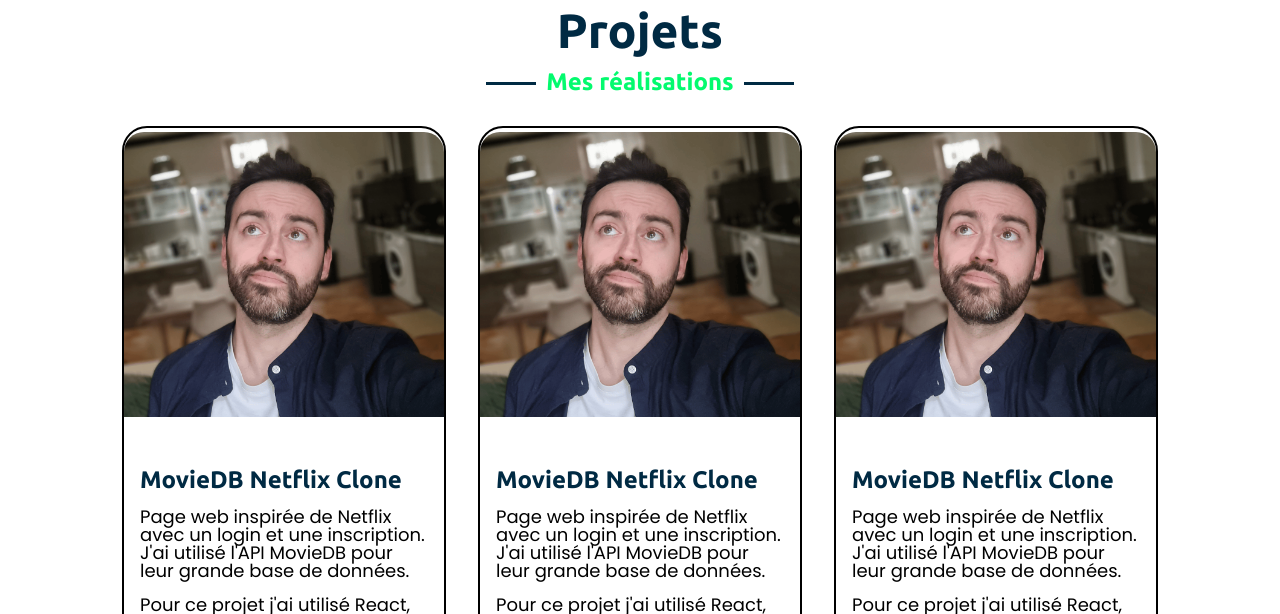
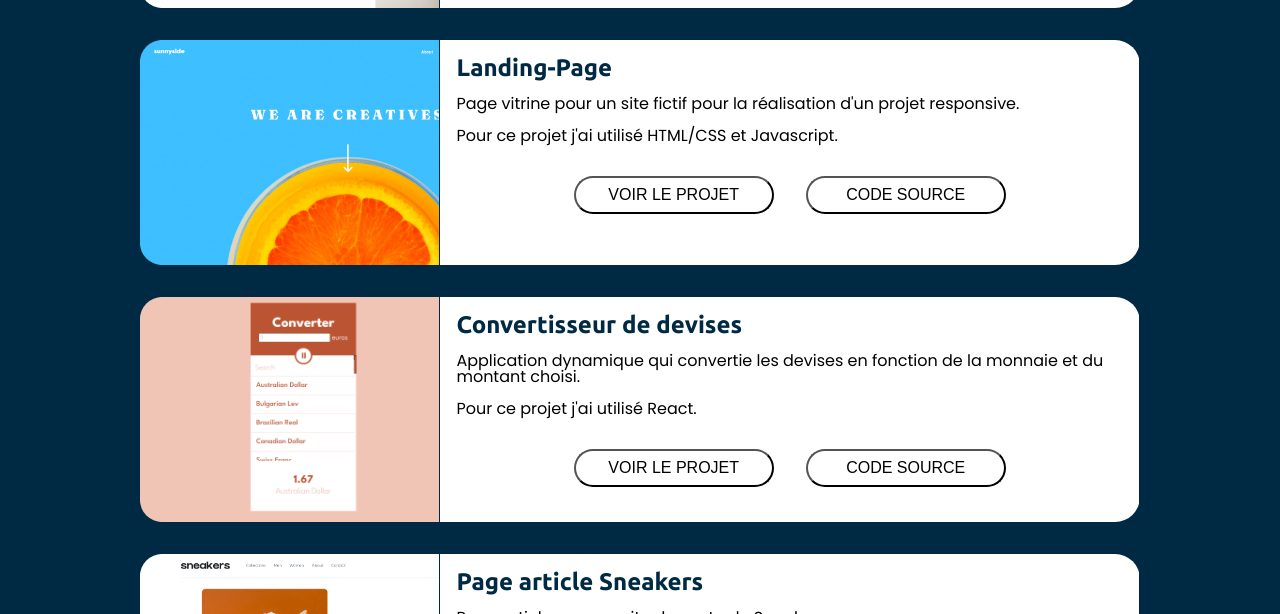
Before and after one commit to NicolasArfel/Portfolio, a website: page index.html in a window 1280 px wide. Shown: the part 2186-2800 px from the top of the page. Drawn offline with nearby package versions, Linux system fonts and the light colour scheme.

Commit message:
desktop projects ok

```diff
--- a/index.html
+++ b/index.html
@@ -101,6 +101,111 @@
           </article>
         </div>
       </section>
+      <section class="projects">
+        <h2 class="subTitle">Projets</h2>
+        <h3 class="subTitle__text">Mes réalisations</h3>
+        <div class="projects__container">
+          <div class="project__container">
+            <div class="project__image">
+              <img src="./images/moviedb.jpg" alt="" />
+            </div>
+            <article>
+              <h3>MovieDB Netflix Clone</h3>
+              <p>
+                Page web inspirée de Netflix avec un login et une inscription.
+                J'ai utilisé l'API MovieDB pour leur grande base de données.
+              </p>
+              <p>Pour ce projet j'ai utilisé React, Tailwind et Firebase.</p>
+              <div class="project__buttons">
+                <button><a href="#">Voir le projet</a></button>
+                <button><a href="#">Code Source</a></button>
+              </div>
+            </article>
+          </div>
+          <div class="project__container">
+            <div class="project__image">
+              <img src="./images/atelier-rc.png" alt="" />
+            </div>
+            <article>
+              <h3>AtelierRc</h3>
+              <p>
+                Site vitrine d'un architecte d'intérieur, avec back-office pour
+                la gestion de ses projets et articles.
+              </p>
+              <p>
+                Pour ce projet j'ai utilisé React-Redux, Materialize, Node-Js,
+                postgreSQL / SQL, JWT,Bcrypt, Multer pour l'API.
+              </p>
+              <div class="project__buttons">
+                <button><a href="#">Voir le projet</a></button>
+                <button><a href="#">Code Source</a></button>
+              </div>
+            </article>
+          </div>
+          <div class="project__container">
+            <div class="project__image">
+              <img src="./images/landing-page.png" alt="" />
+            </div>
+            <article>
+              <h3>Landing-Page</h3>
+              <p>
+                Page vitrine pour un site fictif pour la réalisation d'un projet
+                responsive.
+              </p>
+              <p>Pour ce projet j'ai utilisé HTML/CSS et Javascript.</p>
+              <div class="project__buttons">
+                <button><a href="#">Voir le projet</a></button>
+                <button><a href="#">Code Source</a></button>
+              </div>
+            </article>
+          </div>
+          <div class="project__container">
+            <div class="project__image">
+              <img src="./images/converter.png" alt="" />
+            </div>
+            <article>
+              <h3>Convertisseur de devises</h3>
+              <p>
+                Application dynamique qui convertie les devises en fonction de
+                la monnaie et du montant choisi.
+              </p>
+              <p>Pour ce projet j'ai utilisé React.</p>
+              <div class="project__buttons">
+                <button><a href="#">Voir le projet</a></button>
+                <button><a href="#">Code Source</a></button>
+              </div>
+            </article>
+          </div>
+          <div class="project__container">
+            <div class="project__image">
+              <img src="./images/sneakers.png" alt="" />
+            </div>
+            <article>
+              <h3>Page article Sneakers</h3>
+              <p>Page article pour un site de vente de Sneakers</p>
+              <p>Pour ce projet j'ai utilisé HTML/CSS et Javascript</p>
+              <div class="project__buttons">
+                <button><a href="#">Voir le projet</a></button>
+                <button><a href="#">Code Source</a></button>
+              </div>
+            </article>
+          </div>
+          <div class="project__container">
+            <div class="project__image">
+              <img src="./images/blog.png" alt="" />
+            </div>
+            <article>
+              <h3>Blog</h3>
+              <p>Blog réalisé pour une passionnée de la période médiévale.</p>
+              <p>Pour ce projet j'ai utilisé Wordpress.</p>
+              <div class="project__buttons">
+                <button><a href="#">Voir le projet</a></button>
+                <button><a href="#">Code Source</a></button>
+              </div>
+            </article>
+          </div>
+        </div>
+      </section>
       <section class="skills">
         <h2 class="subTitle">Mes Compétences</h2>
         <h3 class="subTitle__text">Ce que je connais</h3>
@@ -142,97 +247,6 @@
           <img src="./images/nodejs.png" alt="" />
         </div>
       </section>
-      <section class="projects">
-        <h2 class="subTitle">Projets</h2>
-        <h3 class="subTitle__text">Mes réalisations</h3>
-        <div class="projects__container">
-          <div class="project__container">
-            <div class="project__image">
-              <img src="./images/profil.png" alt="" />
-            </div>
-            <article>
-              <h3>MovieDB Netflix Clone</h3>
-              <p>
-                Page web inspirée de Netflix avec un login et une inscription.
-                J'ai utilisé l'API MovieDB pour leur grande base de données.
-              </p>
-              <p>Pour ce projet j'ai utilisé React, Tailwind et Firebase.</p>
-              <div class="project__buttons">
-                <button><a href="#">Voir le projet</a></button>
-                <button><a href="#">Code Source</a></button>
-              </div>
-            </article>
-          </div>
-          <div class="project__container">
-            <div class="project__image">
-              <img src="./images/profil.png" alt="" />
-            </div>
-            <article>
-              <h3>MovieDB Netflix Clone</h3>
-              <p>
-                Page web inspirée de Netflix avec un login et une inscription.
-                J'ai utilisé l'API MovieDB pour leur grande base de données.
-              </p>
-              <p>Pour ce projet j'ai utilisé React, Tailwind et Firebase.</p>
-              <div class="project__buttons">
-                <button><a href="#">Voir le projet</a></button>
-                <button><a href="#">Code Source</a></button>
-              </div>
-            </article>
-          </div>
-          <div class="project__container">
-            <div class="project__image">
-              <img src="./images/profil.png" alt="" />
-            </div>
-            <article>
-              <h3>MovieDB Netflix Clone</h3>
-              <p>
-                Page web inspirée de Netflix avec un login et une inscription.
-                J'ai utilisé l'API MovieDB pour leur grande base de données.
-              </p>
-              <p>Pour ce projet j'ai utilisé React, Tailwind et Firebase.</p>
-              <div class="project__buttons">
-                <button><a href="#">Voir le projet</a></button>
-                <button><a href="#">Code Source</a></button>
-              </div>
-            </article>
-          </div>
-          <div class="project__container">
-            <div class="project__image">
-              <img src="./images/profil.png" alt="" />
-            </div>
-            <article>
-              <h3>MovieDB Netflix Clone</h3>
-              <p>
-                Page web inspirée de Netflix avec un login et une inscription.
-                J'ai utilisé l'API MovieDB pour leur grande base de données.
-              </p>
-              <p>Pour ce projet j'ai utilisé React, Tailwind et Firebase.</p>
-              <div class="project__buttons">
-                <button><a href="#">Voir le projet</a></button>
-                <button><a href="#">Code Source</a></button>
-              </div>
-            </article>
-          </div>
-          <div class="project__container">
-            <div class="project__image">
-              <img src="./images/profil.png" alt="" />
-            </div>
-            <article>
-              <h3>MovieDB Netflix Clone</h3>
-              <p>
-                Page web inspirée de Netflix avec un login et une inscription.
-                J'ai utilisé l'API MovieDB pour leur grande base de données.
-              </p>
-              <p>Pour ce projet j'ai utilisé React, Tailwind et Firebase.</p>
-              <div class="project__buttons">
-                <button><a href="#">Voir le projet</a></button>
-                <button><a href="#">Code Source</a></button>
-              </div>
-            </article>
-          </div>
-        </div>
-      </section>
     </main>
   </body>
   <script src="./build/index.js"></script>
--- a/styles/navbar.css
+++ b/styles/navbar.css
@@ -6,7 +6,7 @@
   width: 100%;
   height: 100px;
   display: flex;
-  background-color: transparent;
+  /* background-color: transparent; */
   background-color: var(--dark-blue);
   justify-content: space-between;
   align-items: center;
--- a/styles/project.css
+++ b/styles/project.css
@@ -1,33 +1,60 @@
 .projects {
   width: 100%;
   height: fit-content;
+  background-color: var(--dark-blue);
+}
+
+.projects .subTitle {
+  color: white;
+}
+
+.projects .subTitle__text:before,
+.projects .subTitle__text:after {
+  background-color: white;
 }
 .projects__container {
   display: flex;
-  flex-direction: row;
-  flex-wrap: wrap;
+  flex-direction: column;
   justify-content: center;
 }
 
 .project__container {
-  margin: 1rem;
-  width: 320px;
-  height: 660px;
+  background-color: white;
+  margin: 2rem 1rem;
+  width: 1000px;
+  height: 225px;
+  margin: 1rem auto;
   display: flex;
-  flex-direction: column;
+  flex-direction: row;
   align-items: center;
   justify-content: center;
-  border: 2px solid black;
+  color: white;
+  color: black;
   border-radius: 25px;
 }
+.project__container h3 {
+  color: var(--dark-blue);
+}
+
+.project__image {
+  width: 30%;
+  height: 100%;
+}
+
 .project__image img {
-  width: 100%;
-  border-radius: 20px 20px 0 0px;
-  z-index: -2;
+  max-width: 100%;
+  height: 100%;
+  object-fit: cover;
+  object-position: left;
+  border-radius: 22px 0 0 22px;
 }
 
 .project__container article {
-  width: 100%;
+  margin: 0;
+  width: 70%;
+  height: 100%;
+  font-size: 1rem;
+  border: 1px solid var(--dark-blue);
 }
 .project__container article h3,
 p,
@@ -42,11 +69,11 @@
 }
 
 .project__buttons button {
-  width: 120px;
+  width: 200px;
   font-size: 1rem;
   color: black !important;
   background-color: white;
-  padding: 1rem;
+  padding: 0.5rem;
   border-radius: 40px;
   text-transform: uppercase;
 }
--- a/styles/styles.css
+++ b/styles/styles.css
@@ -10,6 +10,7 @@
 
 a {
   text-decoration: none;
+  color: black;
 }
 
 .subTitle,
@@ -17,10 +18,11 @@
   font-family: 'Ubuntu', sans-serif;
   font-weight: bold;
   text-align: center;
+  z-index: 2 !important;
 }
 .subTitle {
   font-size: 3rem;
-  margin-top: 4rem;
+  padding-top: 4rem;
   color: var(--dark-blue);
 }
 
```
Also changed, not shown: images/atelier-rc.png (added), images/blog.png (added), images/converter.png (added), images/landing-page.png (added), images/moviedb.jpg (added), images/sneakers.png (added).
